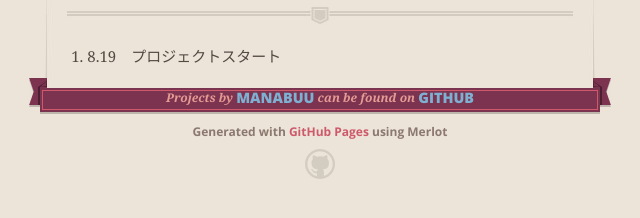
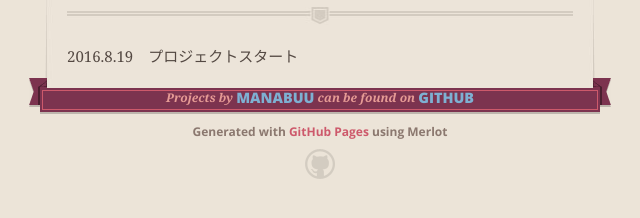
Before and after one commit to manabuu/manabuu.github.io, a plain HTML site: page index.html in a window 1280 px wide. Shown: the part 456-674 px from the top of the page, 320-960 px from the left. Drawn offline with nearby package versions, Linux system fonts and the light colour scheme.

Commit message:
Update index.html

```diff
--- a/index.html
+++ b/index.html
@@ -53,9 +53,9 @@
           </div>
         </p>
         <hr>
-        <ol>
-          <li>8.19　プロジェクトスタート</li>
-        </ol>
+        <p>
+          2016.8.19　プロジェクトスタート<br>
+        </p>
       </section>
 
       <footer>
```
